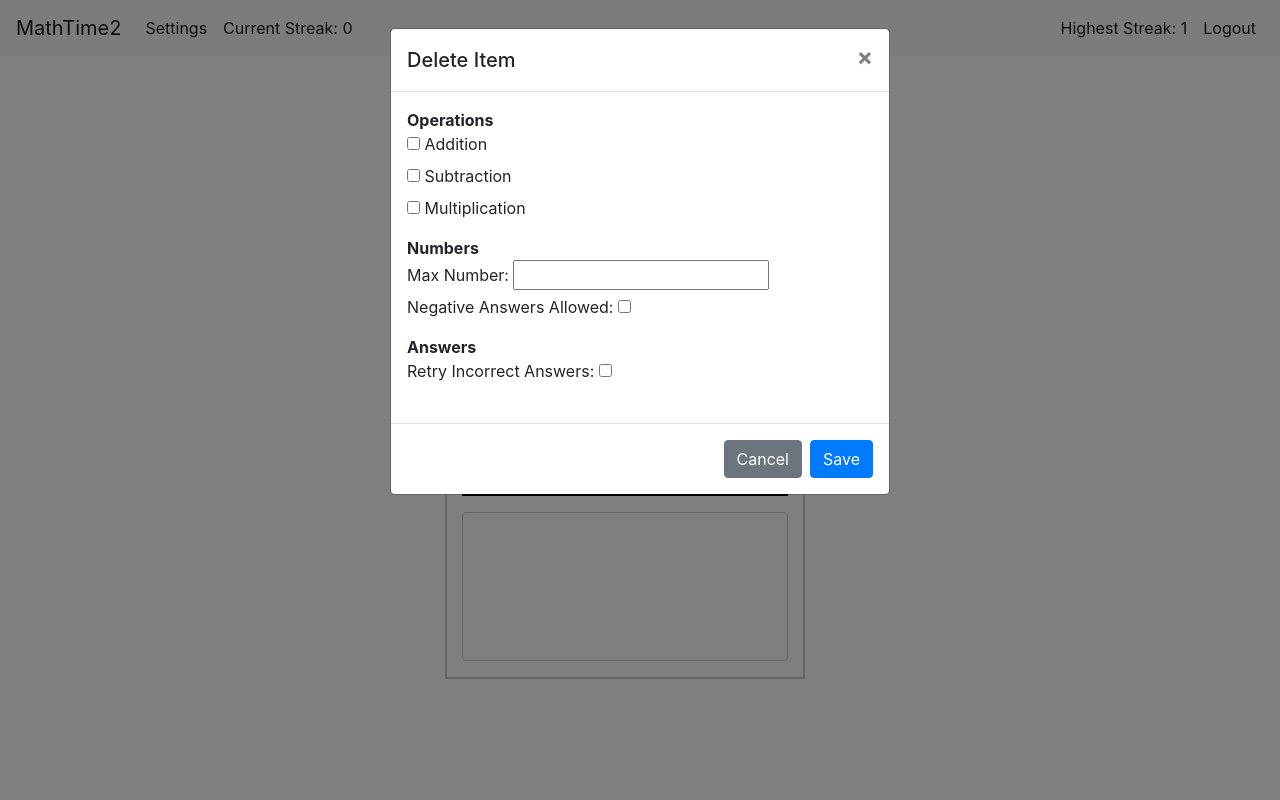
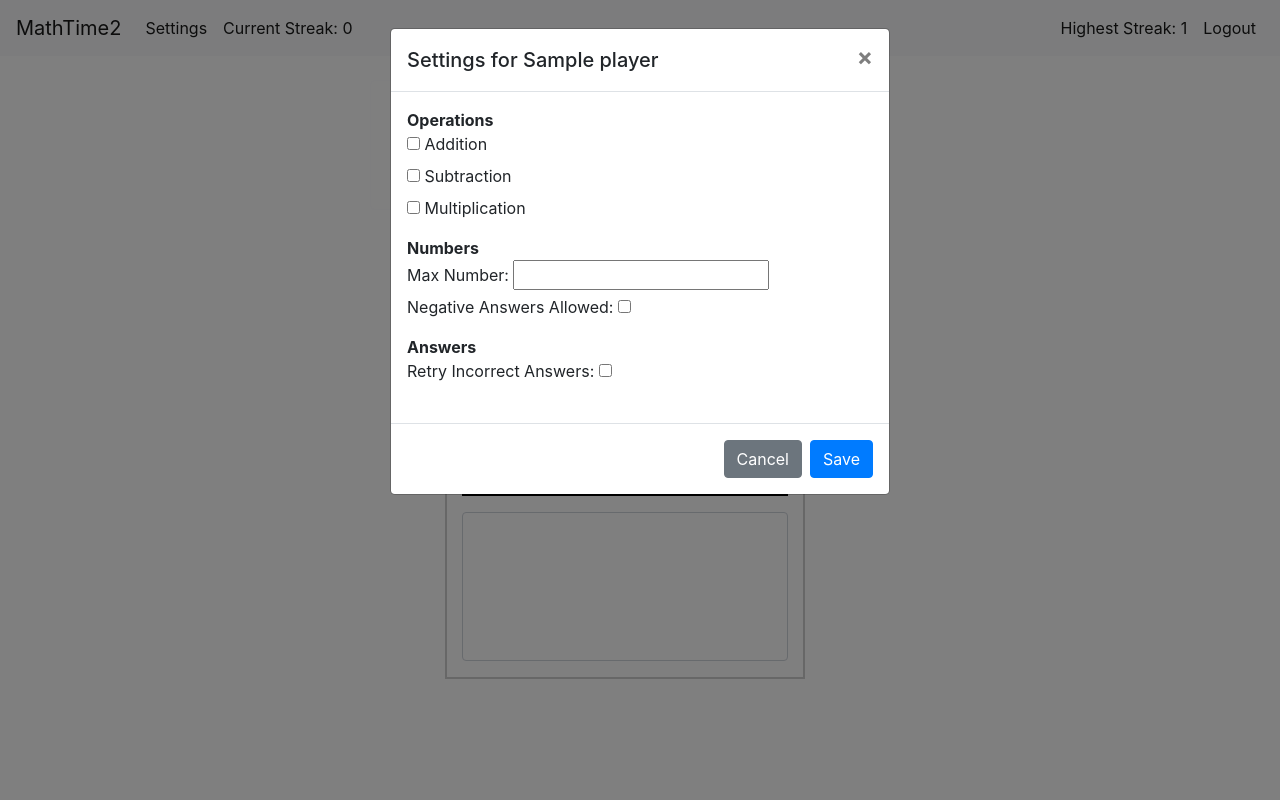
Before and after one commit to quigley6/MathTime2, a Flask app: template app/templates/index.html in a window 1280 px wide, after a click on "Settings". Run offline with Flask 2, Linux system fonts and the light colour scheme; a user stored in the database is signed in; tables that the repository leaves empty hold one stand-in row (values such as "Sample post"); the template is opened without the code that fills it: most values are stand-ins (such as "Sample title", 1, 10 or a date in 2020); data that the repository does not hold is empty; some libraries are stand-ins or nearby versions.

Commit message:
update settings modal title

```diff
--- a/app/templates/navbar.html
+++ b/app/templates/navbar.html
@@ -32,7 +32,7 @@
     <div class="modal-dialog" role="document">
         <div class="modal-content">
             <div class="modal-header">
-                <h5 class="modal-title" id="settingsLabel">Delete Item</h5>
+                <h5 class="modal-title" id="settingsLabel">Settings for {{ current_user.name }}</h5>
                 <button type="button" class="close" data-dismiss="modal" aria-label="Close">
                     <span aria-hidden="true">&times;</span>
                 </button>
```
